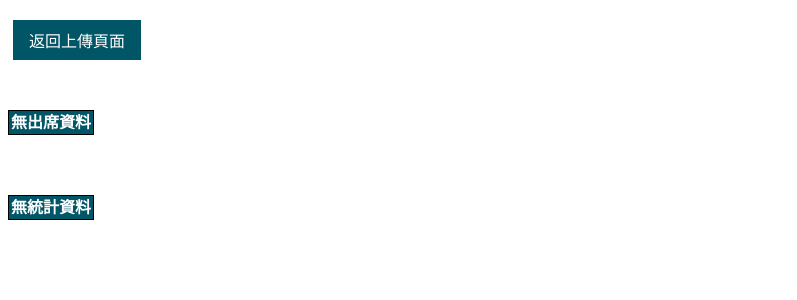
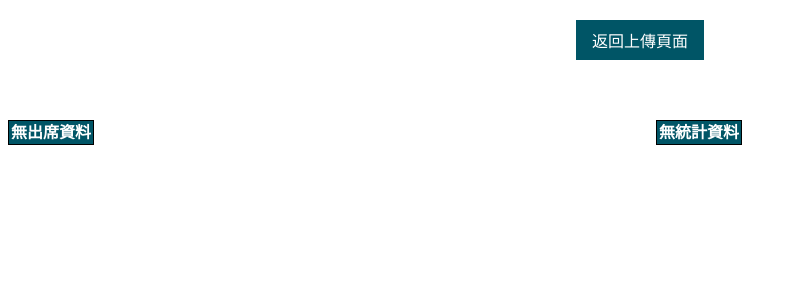
Before and after one commit to hsuyao/flask-attend-analysis, a Flask app: page /result in a window 1280 px wide. Shown: the top 300 px of the page, without its empty margins (0-797 px from the left). Run offline with Flask 3, Linux system fonts and the light colour scheme; lists and menus that the app fills with data are empty.

Commit message:
Change layout

```diff
--- a/static/styles.css
+++ b/static/styles.css
@@ -1,14 +1,25 @@
 /* static/styles.css */
+.table-container {
+    display: flex; /* 水平排列 */
+    flex-direction: row; /* 確保水平排列 */
+    align-items: flex-start; /* 表格頂部對齊 */
+    justify-content: center; /* 表格置中對齊 */
+    gap: 2em; /* 兩個表格之間的距離為 2 個中文字寬 (約 2em) */
+}
+
 .table-wrapper {
     overflow-x: auto;
-    margin: 20px 0 20px 0; /* 移除 auto，確保靠左 */
-    text-align: left; /* 表格靠左對齊 */
+    margin: 20px 0; /* 移除左右 margin，僅保留上下間距 */
+    text-align: left; /* 表格內部文字靠左，但整體置中 */
+    flex: 1; /* 讓表格根據內容自動調整寬度 */
 }
+
 .excel-table {
     border-collapse: collapse;
     font-family: Arial, sans-serif;
     white-space: nowrap;
 }
+
 .excel-table th, .excel-table td {
     border: 1px solid #000;
     padding: 2px;
@@ -17,10 +28,12 @@
     min-width: 70px;
     line-height: 1.2;
 }
+
 .excel-table .separator {
     min-width: 10px;
     width: 10px;
 }
+
 .excel-table .title-row th {
     background-color: #005566;
     color: white;
@@ -29,30 +42,36 @@
     padding: 2px;
     line-height: 1.2;
 }
+
 .excel-table .header th {
     background-color: #107C10;
     color: white;
     padding: 2px;
     line-height: 1.2;
 }
+
 .excel-table .subheader th {
     background-color: #5DBB63;
     color: white;
     padding: 2px;
     line-height: 1.2;
 }
+
 .excel-table tr.even {
     background-color: #F3F2F1;
     color: black;
 }
+
 .excel-table tr.odd {
     background-color: #FFFFFF;
     color: black;
 }
+
 .excel-table .sub-row {
     background-color: #E1DFDD;
     font-size: 0.85em;
 }
+
 .excel-table .district-header {
     background-color: #107C10;
     color: white;
@@ -61,12 +80,15 @@
     padding: 2px;
     line-height: 1.2;
 }
+
 .excel-table .highlight-green {
     background-color: #90EE90;
 }
+
 .excel-table .highlight-red {
     background-color: #FFB6C1;
 }
+
 .button {
     background-color: #005566;
     color: white;
@@ -77,10 +99,16 @@
     display: inline-block;
     text-decoration: none;
 }
+
 .button:hover {
     background-color: #003f4c;
 }
+
 .button-container {
-    text-align: left; /* 按鈕靠左對齊 */
+    text-align: center; /* 按鈕置中對齊 */
     margin: 10px 0;
 }
+/* static/styles.css */
+h2 {
+    text-align: center; /* 標題置中對齊 */
+}
--- a/templates/result.html
+++ b/templates/result.html
@@ -11,11 +11,13 @@
         <a href="/download" class="button">下載 Excel</a>
         {% endif %}
     </div>
-    <div class="table-wrapper">
-        {{ attendance_table_html | safe }}
-    </div>
-    <div class="table-wrapper">
-        {{ stats_table_html | safe }}
+    <div class="table-container">
+        <div class="table-wrapper">
+            {{ attendance_table_html | safe }}
+        </div>
+        <div class="table-wrapper">
+            {{ stats_table_html | safe }}
+        </div>
     </div>
 </body>
 </html>
```
